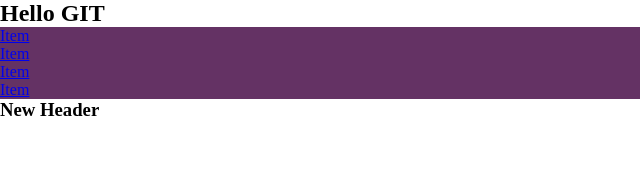
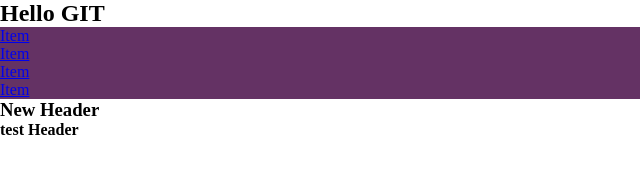
Before and after one commit to voBondarenko/GIT_Project, a plain HTML site: page index.html in a window 1280 px wide. Shown: the full height of the page, 0-640 px from the left. Drawn offline with Linux system fonts and the light colour scheme.

Commit message:
test header h4 added

```diff
--- a/index.html
+++ b/index.html
@@ -20,6 +20,7 @@
             </ul>
         </nav>
         <h3>New Header</h3>
+        <h4>test Header</h4>
     </header>
     <main>
         <section></section>
```
